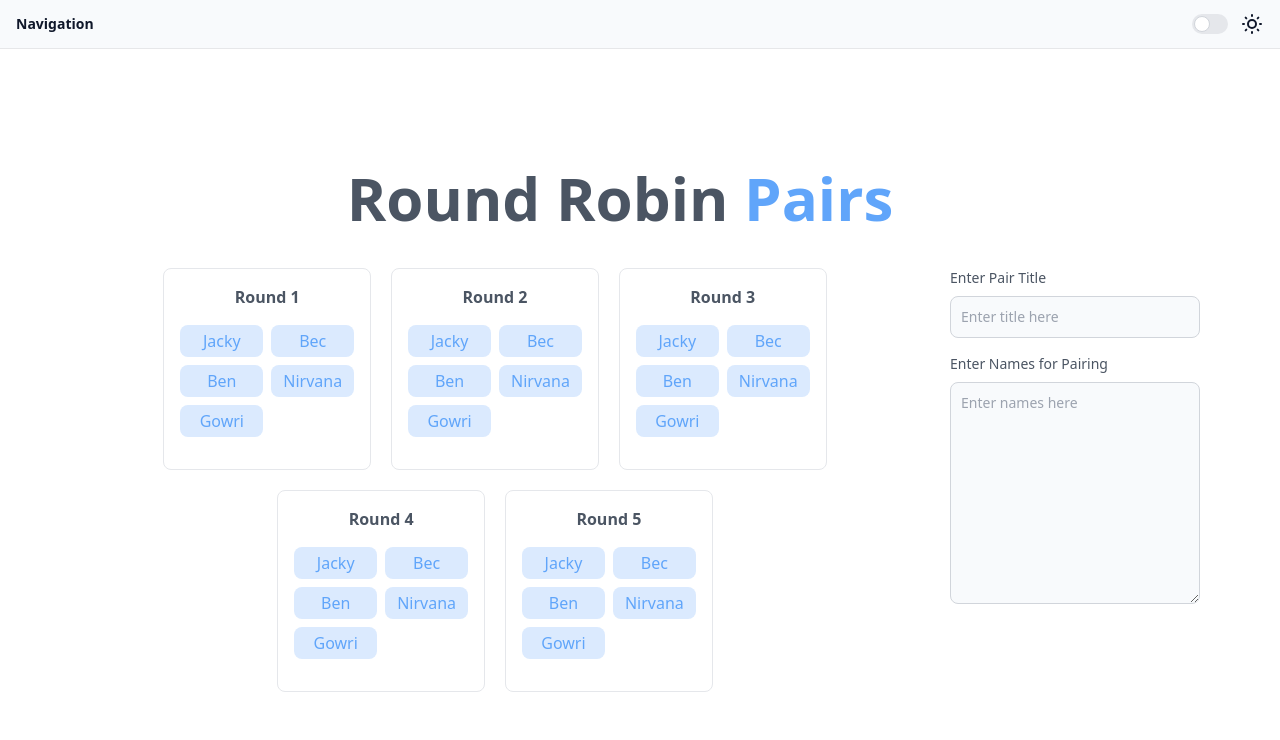
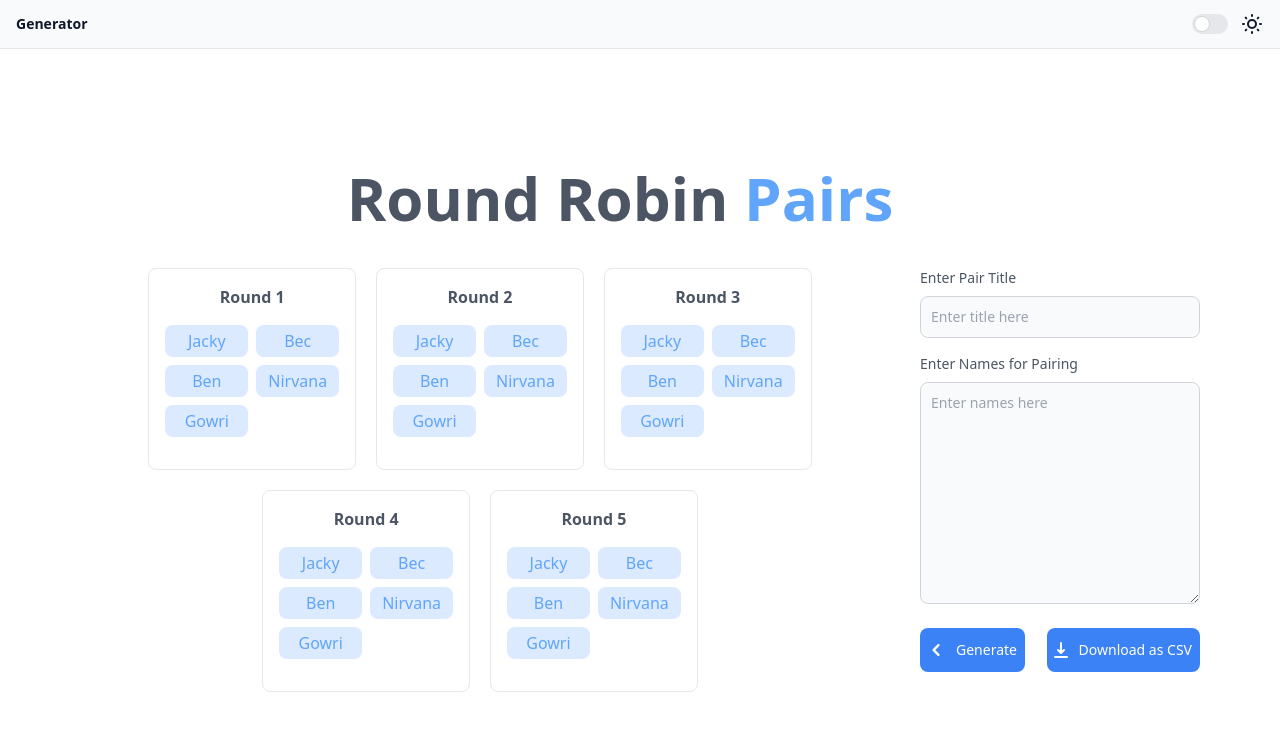
Before and after one commit to jackytsheng/round-robin-pairs, a Next.js app: page / in a window 1280 px wide. Shown: the top 740 px of the page. Built offline with nearby package versions, Linux system fonts and the light colour scheme.

Commit message:
add button to the UI

```diff
--- /dev/null
+++ b/components/Button.tsx
@@ -0,0 +1,24 @@
+import React from 'react';
+import Svg, { Icon } from './Svg';
+
+type ButtonType = {
+  icon: Icon;
+  text: string;
+};
+
+{
+  /* <div className="w-9 h-5 relative bg-gray-200 peer-focus:outline-none peer-focus:ring-4 peer-focus:ring-blue-100 dark:peer-focus:ring-blue-500 rounded-full peer dark:bg-gray-700 peer-checked:after:translate-x-full peer-checked:after:border-white after:content-[''] after:absolute after:top-[2px] after:left-[2px] after:bg-white after:border-gray-300 after:border after:rounded-full after:h-4 after:w-4 after:transition-all dark:border-gray-600 peer-checked:bg-blue-400"></div>; */
+}
+
+const Button = ({ icon, text }: ButtonType) => {
+  return (
+    <button
+      type='button'
+      className='gap-2 text-white bg-blue-500 hover:bg-blue-400 focus:ring-4 focus:outline-none focus:ring-blue-100 font-medium rounded-lg text-sm pl-1 pr-2 py-2.5 text-center inline-flex items-center justify-between dark:focus:ring-blue-100 '
+    >
+      <Svg icon={icon} />
+      {text}
+    </button>
+  );
+};
+export default Button;
--- a/components/Nav.tsx
+++ b/components/Nav.tsx
@@ -5,9 +5,9 @@ type NavProps = {
   onToggle: (bool: boolean) => void;
   isChecked: boolean;
 };
-const Nav = ({ onToggle, isChecked }: any) => (
+const Nav = ({ onToggle, isChecked }: NavProps) => (
   <nav className='fixed justify-between top-0 left-0 right-0 px-4 py-3 flex items-center font-semibold text-sm text-slate-900 dark:text-slate-200 bg-slate-50/90 dark:bg-slate-700/90 backdrop-blur-sm ring-1 ring-slate-900/10 dark:ring-black/10'>
-    <span>Navigation</span>
+    <span>Generator</span>
     <Toggle onToggle={onToggle} isChecked={isChecked} />
   </nav>
 );
--- a/components/Svg.tsx
+++ b/components/Svg.tsx
@@ -31,16 +31,55 @@ const moon = (
     <path d='M17.293 13.293A8 8 0 016.707 2.707a8.001 8.001 0 1010.586 10.586z' />
   </svg>
 );
+const leftChervon = (
+  <svg
+    className='w-6 h-6'
+    fill='currentColor'
+    viewBox='0 0 20 20'
+    xmlns='http://www.w3.org/2000/svg'
+  >
+    <path
+      fillRule='evenodd'
+      d='M12.707 5.293a1 1 0 010 1.414L9.414 10l3.293 3.293a1 1 0 01-1.414 1.414l-4-4a1 1 0 010-1.414l4-4a1 1 0 011.414 0z'
+      clipRule='evenodd'
+    />
+  </svg>
+);
+const download = (
+  <svg
+    className='w-5 h-5'
+    fill='currentColor'
+    viewBox='0 0 20 20'
+    xmlns='http://www.w3.org/2000/svg'
+  >
+    <path
+      fillRule='evenodd'
+      d='M3 17a1 1 0 011-1h12a1 1 0 110 2H4a1 1 0 01-1-1zm3.293-7.707a1 1 0 011.414 0L9 10.586V3a1 1 0 112 0v7.586l1.293-1.293a1 1 0 111.414 1.414l-3 3a1 1 0 01-1.414 0l-3-3a1 1 0 010-1.414z'
+      clipRule='evenodd'
+    />
+  </svg>
+);
 
 export enum Icon {
   Sun,
   Moon,
+  LeftChervon,
+  Download,
 }
 const Svg = ({ icon }: SvgProps) => {
   let iconToBeRendered;
   switch (icon) {
     case Icon.Moon:
       iconToBeRendered = moon;
+      break;
+    case Icon.Sun:
+      iconToBeRendered = sun;
+      break;
+    case Icon.LeftChervon:
+      iconToBeRendered = leftChervon;
+      break;
+    case Icon.Download:
+      iconToBeRendered = download;
       break;
 
     default:
--- a/components/Toggle.tsx
+++ b/components/Toggle.tsx
@@ -16,7 +16,7 @@ const Toggle = ({ onToggle, isChecked }: ToggleProps) => (
       id='toggle'
       className='sr-only peer'
     />
-    <div className="w-9 h-5 relative bg-gray-200 peer-focus:outline-none peer-focus:ring-4 peer-focus:ring-blue-100 dark:peer-focus:ring-blue-500 rounded-full peer dark:bg-gray-700 peer-checked:after:translate-x-full peer-checked:after:border-white after:content-[''] after:absolute after:top-[2px] after:left-[2px] after:bg-white after:border-gray-300 after:border after:rounded-full after:h-4 after:w-4 after:transition-all dark:border-gray-600 peer-checked:bg-blue-400"></div>
+    <div className="w-9 h-5 relative bg-gray-200 peer-focus:outline-none peer-focus:ring-4 dark:peer-focus:ring-blue-100 peer-focus:ring-blue-500 rounded-full peer dark:bg-gray-700 peer-checked:after:translate-x-full peer-checked:after:border-white after:content-[''] after:absolute after:top-[2px] after:left-[2px] after:bg-white after:border-gray-300 after:border after:rounded-full after:h-4 after:w-4 after:transition-all dark:border-gray-600 peer-checked:bg-blue-400"></div>
     <span className='ml-3 text-sm w-6 font-medium'>
       <Svg icon={isChecked ? Icon.Moon : Icon.Sun} />
     </span>
--- a/pages/index.tsx
+++ b/pages/index.tsx
@@ -7,6 +7,8 @@ import Round from '../components/Round';
 import Textarea from '../components/Textarea';
 import Input from '../components/Input';
 import { useEffect, useState } from 'react';
+import Button from '../components/Button';
+import { Icon } from '../components/Svg';
 
 const Home: NextPage = () => {
   let names = ['Jacky', 'Bec', 'Ben', 'Nirvana', 'Gowri'];
@@ -43,7 +45,7 @@ const Home: NextPage = () => {
           </h1>
         </header>
 
-        <div className='grid grid-cols-[minmax(0px,_1fr)_250px] w-full auto-rows-auto'>
+        <div className='grid grid-cols-[minmax(0px,_1fr)_280px] w-full auto-rows-auto'>
           <div className='flex flex-wrap justify-center gap-5 mx-8'>
             {round.map((_, index) => (
               <Round
@@ -59,6 +61,10 @@ const Home: NextPage = () => {
           <section className='gap-4 flex flex-col'>
             <Input />
             <Textarea />
+            <div className='flex mt-2 gap-4 justify-between'>
+              <Button icon={Icon.LeftChervon} text={'Generate'} />
+              <Button icon={Icon.Download} text={'Download as CSV'} />
+            </div>
           </section>
           <div className='mt-6 flex max-w-4xl flex-wrap items-center justify-around sm:w-full'>
             <a
```
